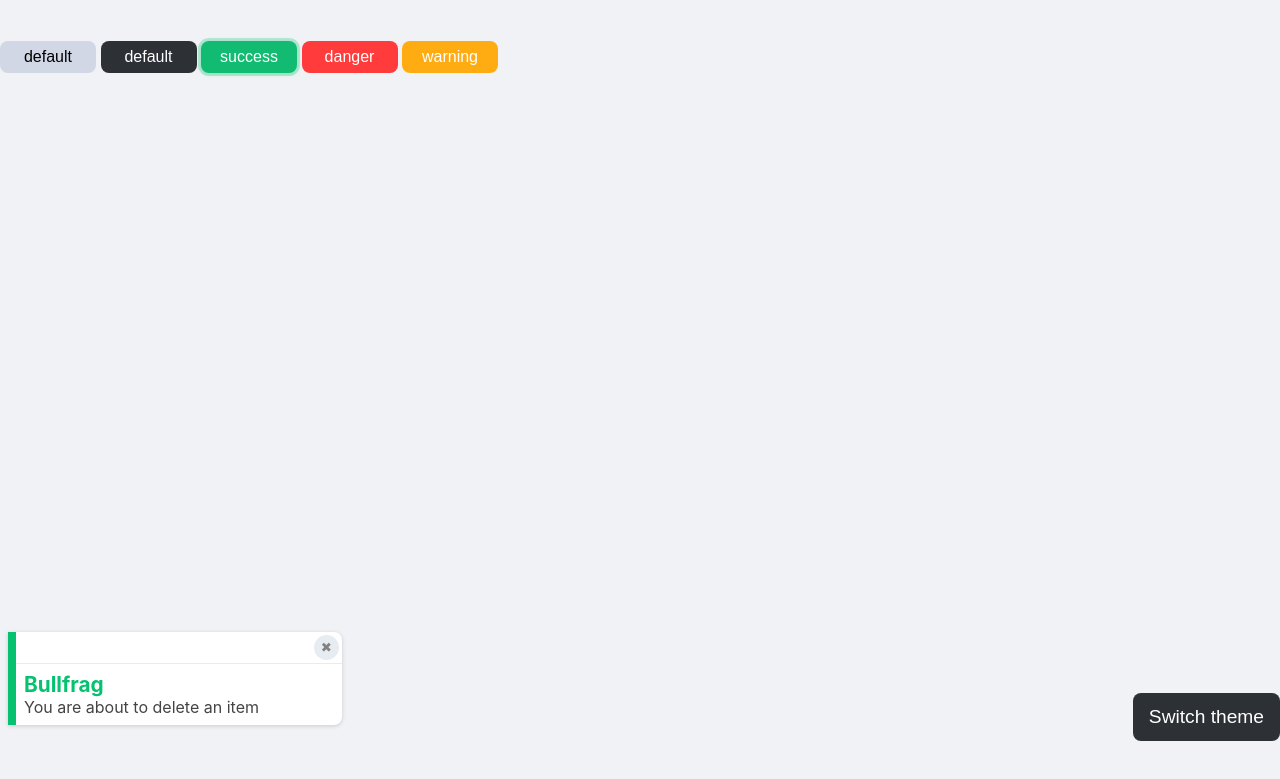
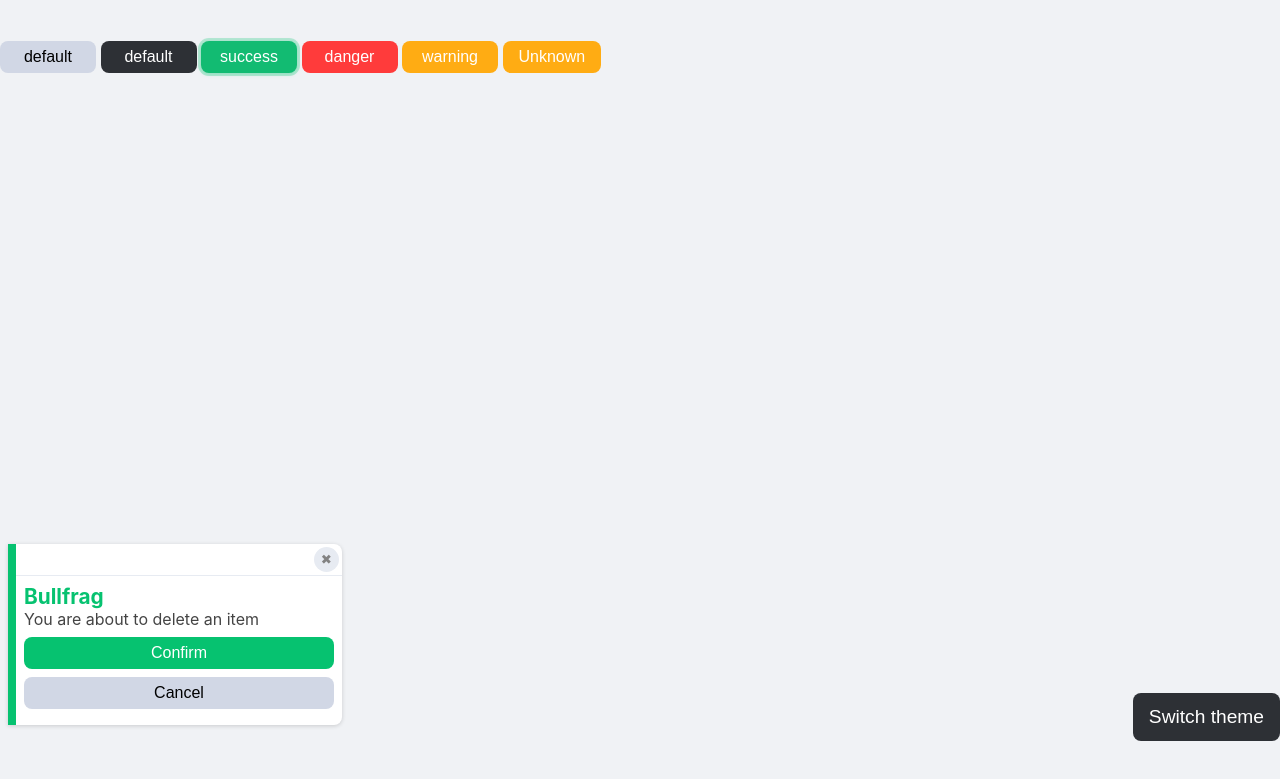
Before and after one commit to adriantdc1723/atdcUI, a plain HTML site: page index.html in a window 1280 px wide. Both pictures are taken after a click on the button "success". Shown: the part 59-838 px from the top of the page. Drawn offline with nearby package versions, Linux system fonts and the light colour scheme.

Commit message:
Add functionality to AlertMaster

```diff
--- a/index.html
+++ b/index.html
@@ -60,6 +60,7 @@
         <button class="btntest a-btn a-btn--guava">success</button>
         <button class="btntest a-btn a-btn--apple">danger</button>
         <button class="btntest a-btn a-btn--mango">warning</button>
+        <button class="btntest2 a-btn a-btn--mango">Unknown</button>
     </div>
 
     <div class="a-nav a-nav--collapse-md">
@@ -160,17 +161,23 @@
             $("body").toggleClass("--theme-dark");
         });
 
-        let testAlert = new AlertMaster("alert");
+        let testAlert = new AlertMaster("post");
 
         $(".btntest").on("click", function(){
+            let thisBtn = $(this);
             let state = $(this).text();
 
 
             testAlert.fire({
                 title: "Bullfrag",
                 message: "You are about to delete an item"
-            },state);
+            },state)
+            .addButton("Confirm", ()=>{
+                this.remove();
+            });
         });
+
+
     </script>
 </body>
 </html>
--- a/js/atdc.js
+++ b/js/atdc.js
@@ -60,19 +60,19 @@ $(document).on("click", ".a-nav__menu-button", function(e){
 //a-alert start
 class AlertMaster{
     alertType;
-    //alertHistoryId;
+    alertHistoryId;
+    alertHistoryState;
 
     constructor(type){
-        if(type!="alert" && type!="notification"){
-            throw "Invalid AlertMaster(type) Type\n Type must be:\n\talert\n\tnotification\n\tpost";
+        if(type=="alert" || type=="notification" || type=="post" || !type){
+            if(!type){
+                this.alertType = "alert";
             }else{
                 this.alertType = type;
             }
-        /*if(type=="notification"){
-            this.alertType = "notification";
         }else{
-            this.alertType = "alert";
-        }*/
+            throw "Invalid AlertMaster(type) Type:'"+type+"'\n Type must be:\n\talert\n\tnotification\n\tpost";
+        }
     }
 
     fire({title, message}, state){
@@ -103,6 +103,7 @@ class AlertMaster{
         }
 
 
+        //private property
         let random_string = ()=>{
             let chars = "ABCDEFGHIJKLMNOPQRSTUVWXYZabcdefghijklmnopqrstuvwxyz";
             let output = "";
@@ -112,10 +113,12 @@ class AlertMaster{
             return output;
         }
 
+
         let randomString = random_string();
         let alert_id = "aAlert_"+randomString;
 
-       //this.alertHistoryId = alert_id;
+        this.alertHistoryId = alert_id;
+        this.alertHistoryState = state;
 
         let a_alert_title = "<span class='a-alert__title'>"+title+"</span>";
         let a_alert_message = "<span class='a-alert__message'>"+message+"</span>";
@@ -141,14 +144,50 @@ class AlertMaster{
 
         $("#"+alert_id).animate({
             opacity:1},"fast").trigger("change");
+        return this;
+    }//fire method end
 
-    }//fire method end
+    addButton(name, callback){
+        let btnClass = "primary";
+
+        if(this.alertHistoryState=="success"){
+            btnClass = "guava";
+        }else if(this.alertHistoryState=="warning"){
+            btnClass = "mango";
+        }else if(this.alertHistoryState=="danger"){
+            btnClass = "apple";
+        }
+
+        let buttons = "<div class='a-alert__body-buttons'>"+
+                    "<button class='a-btn a-btn--"+btnClass+" a-btn--block a-alert__body-extra-button' style='margin-top:.5rem; margin-bottom:.5rem'>"+name+"</button>"+
+                     "<button class='a-btn a-btn--block a-alert__body-close-button' style='margin-top:.5rem; margin-bottom:.5rem'>Cancel</button>"+
+                     "</div>";
+        $("#"+this.alertHistoryId).find(".a-alert__body").append(buttons);
+        $("#"+this.alertHistoryId).find(".a-alert__body-buttons button").each(function(){
+            let alertparent = $(this).parent().parent().parent();
+            $(this).on("click", function(){
+                alertparent.animate({
+                    opacity:0
+                },"fast").remove();
+            });
+        });
+        if(callback){
+            if(callback && {}.toString.call(callback)==="[object Function]"){
+                $("#"+this.alertHistoryId).find(".a-alert__body-extra-button").on("click", function(){
+                    callback();
+                });
+             }else{
+                throw "addButton second argument must be a function!";
+             }
+        }
+    }//addbutton method end
 
 }
 
 $(document).on("change", ".a-alert", function(){
     let alertId = $(this).attr("id");
     let timeOutName = "timeout_"+alertId;
+    let data_alert_type = $(this).attr("data-alert-type");
 
     //create function remove alert
     let removeAlert = selector => {
@@ -163,10 +202,14 @@ $(document).on("change", ".a-alert", function(){
     }
 
 
+
+
+    if(data_alert_type!="post"){//if alertMaster is "alert" or "notification" bind functions
+
         //assign variable timeOutName value as new Variable name
         let thisAlertTimeout = setTimeout(removeAlert, 10000, "#"+alertId);//10sec orig
 
-    //bind event
+        //bind events mouseover and mouseleave
         $(this).on("mouseover", function(){
             clearTimeout(thisAlertTimeout);
         });
@@ -174,6 +217,7 @@ $(document).on("change", ".a-alert", function(){
         $(this).on("mouseleave", function(){
             thisAlertTimeout = setTimeout(removeAlert, 8000, "#"+alertId);//8sec orig
         });
+    }
 
 });
 
```
Lines whose indentation alone changed are shown as unchanged.
